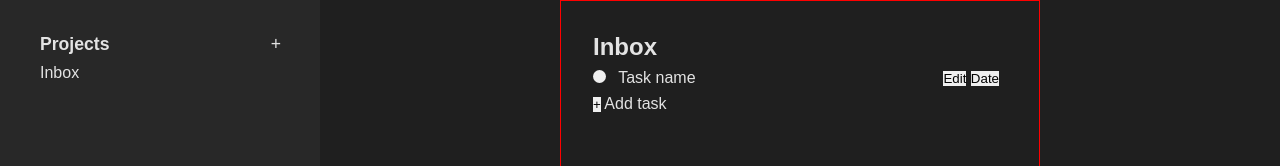
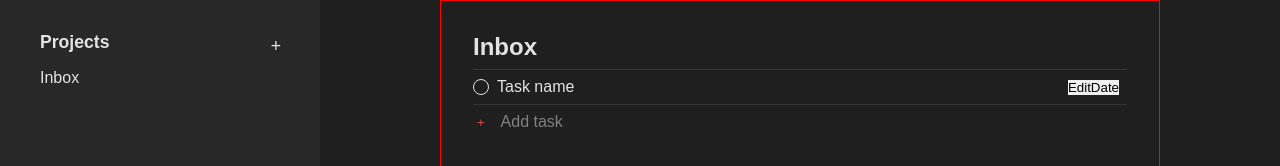
Before and after one commit to alopine/odin-todo-list, a website built with webpack: page dist/index.html in a window 1280 px wide. Shown: the top 166 px of the page. Built offline with Linux system fonts and the light colour scheme.

Commit message:
Update styles for todo list items and add task button

```diff
--- a/src/style.css
+++ b/src/style.css
@@ -47,6 +47,10 @@ body {
     font-weight: 700;
 }
 
+.heading span {
+    margin-bottom: 0.5rem;
+}
+
 .newProject {
     width: 1.5rem;
     height: 1.5rem;
@@ -77,7 +81,7 @@ main {
 }
 
 .projectDisplay {
-    width: 50%;
+    width: 75%;
     padding: 2rem;
     border: 1px solid red;
 }
@@ -85,28 +89,54 @@ main {
 .projectTitle {
     font-size: 1.5rem;
     font-weight: 700;
+    margin-bottom: 0.5rem;
 }
 
 .projectList {
     list-style-type: none;
 }
 
+.projectList>li {
+    border-top: 1px solid #363636;
+}
+
+.projectTodo, .addTask {
+    padding: 0.5rem 0.5rem 0.5rem 0;
+}
+
 .projectTodo {
-    padding: 0.5rem 0.5rem 0.5rem 0;
     justify-content: space-between;
 }
 
-.todoLeft>button {
-    height: 13px;
-    width: 13px;
-    border-radius: 50%;
-    margin-right: 0.5rem;
+.projectTodo>div {
+    align-items: center;
 }
 
 .taskCheckbox {
-
+    border: 1px solid #E3E3E3;
 }
 
-.newTask {
+.taskCheckbox, .addTask button {
+    height: 16px;
+    width: 16px;
+    border-radius: 50%;
+    margin-right: 0.5rem;
+    background-color: transparent;
+}
 
+.addTask button {
+    line-height: 16px;
 }
+
+.addTask span {
+    color: #808080;
+}
+
+.addTask:hover span, .addTask button {
+    color: #DE4C4A;
+}
+
+.addTask:hover button {
+    color:#E3E3E3;
+    background-color: #DE4C4A;
+}
```
Also changed, not shown: dist/index.html, dist/main.js.
